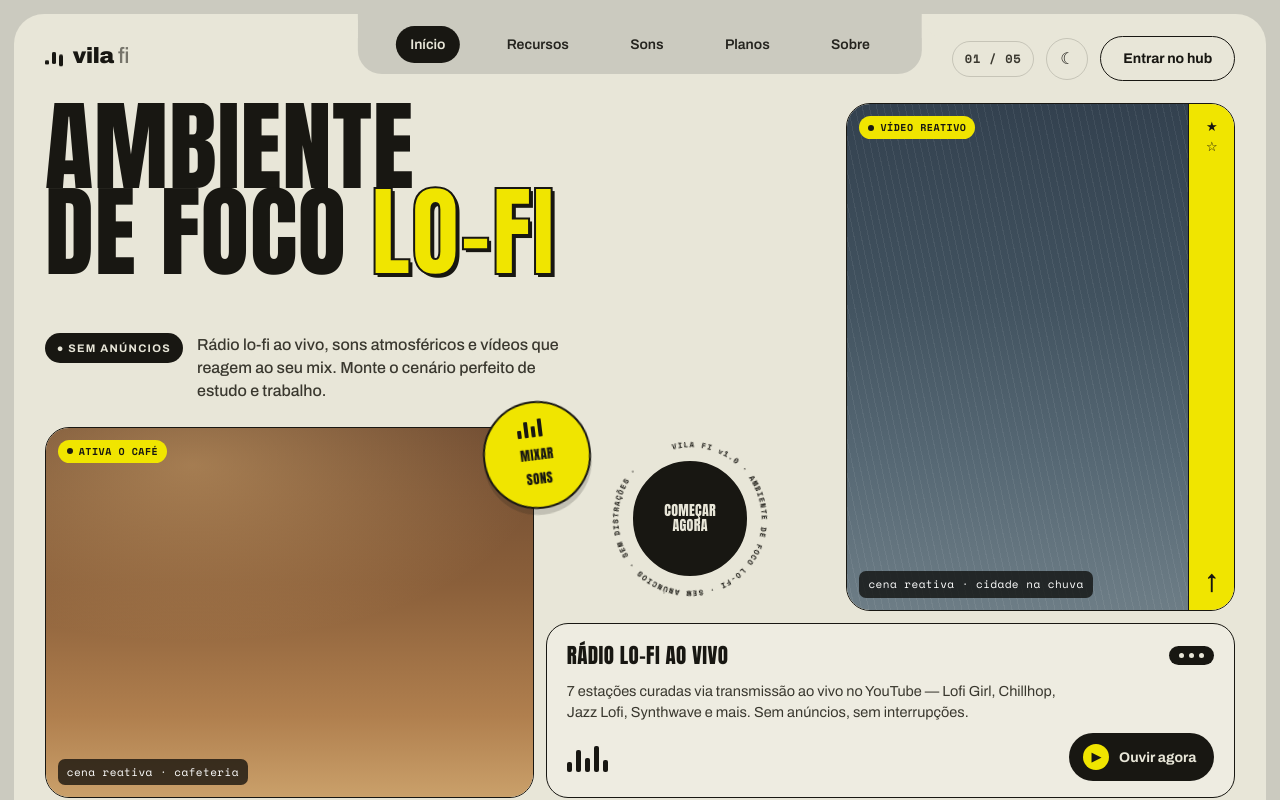
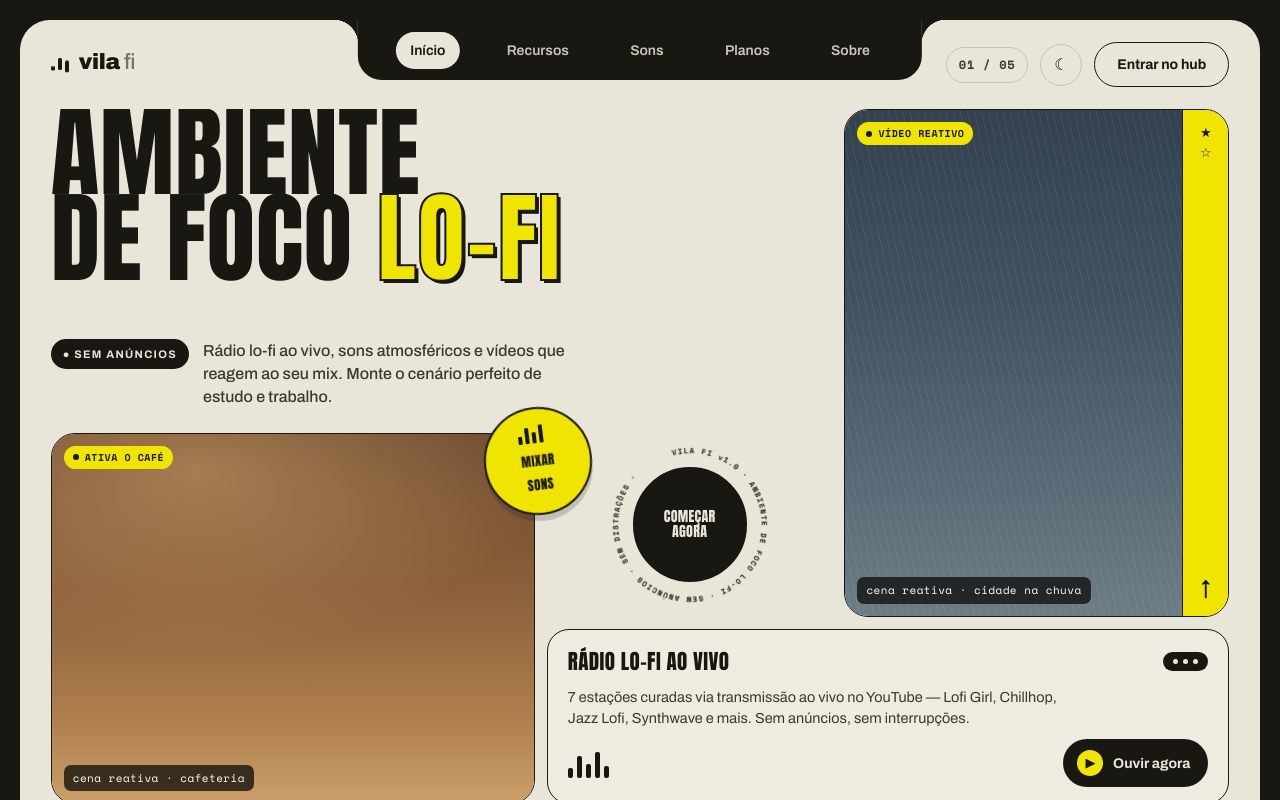
Before and after one commit to josevilanir/vila_fi, a Next.js app: page / in a window 1280 px wide. Built offline with nearby package versions, Linux system fonts and the light colour scheme; a web font is replaced by a local one.

Commit message:
style(landing): apply black borders and redesign navbar notch for full width

```diff
--- a/app/globals.css
+++ b/app/globals.css
@@ -62,7 +62,7 @@ input[type="number"] {
   --rad: 30px;
 
   font-family: var(--font-archivo), 'Archivo', sans-serif;
-  background: var(--page);
+  background: var(--ink);
   color: var(--ink);
   -webkit-font-smoothing: antialiased;
   transition: background-color .45s ease, color .45s ease;
@@ -85,7 +85,7 @@ input[type="number"] {
 .landing-root a { color: inherit; text-decoration: none; }
 
 /* WRAP */
-.lp-wrap { max-width: 1280px; margin: 0 auto; padding: 14px; width: 100%; flex: 1; display: flex; flex-direction: column; }
+.lp-wrap { padding: 20px; width: 100%; flex: 1; display: flex; flex-direction: column; }
 
 /* PANEL */
 .lp-panel {
@@ -157,7 +157,7 @@ input[type="number"] {
   position: absolute;
   top: 0; left: 50%;
   transform: translateX(-50%);
-  background: var(--page);
+  background: var(--ink);
   height: 60px;
   border-radius: 0 0 24px 24px;
   display: flex;
@@ -177,14 +177,14 @@ input[type="number"] {
   height: 24px;
 }
 
-.lp-notch::before { left: -24px;  background: radial-gradient(circle at top left,  transparent 0 24px, var(--cream) 24.5px); }
-.lp-notch::after  { right: -24px; background: radial-gradient(circle at top right, transparent 0 24px, var(--cream) 24.5px); }
+.lp-notch::before { left: -24px;  background: radial-gradient(circle at bottom left,  transparent 24px, var(--ink) 24.5px); }
+.lp-notch::after  { right: -24px; background: radial-gradient(circle at bottom right, transparent 24px, var(--ink) 24.5px); }
 
 .lp-notch a {
   font-size: 14px;
   font-weight: 600;
-  color: var(--ink);
-  opacity: .92;
+  color: var(--cream);
+  opacity: .85;
   white-space: nowrap;
   padding: 8px 14px;
   border-radius: 999px;
@@ -192,8 +192,8 @@ input[type="number"] {
   cursor: pointer;
 }
 
-.lp-notch a:hover { opacity: 1; background: var(--line); }
-.lp-notch a.active { background: var(--ink); color: var(--cream); opacity: 1; }
+.lp-notch a:hover { opacity: 1; background: rgba(128, 128, 128, 0.2); }
+.lp-notch a.active { background: var(--cream); color: var(--ink); opacity: 1; }
 
 /* NAV COUNTER */
 .lp-nav-counter {
```
